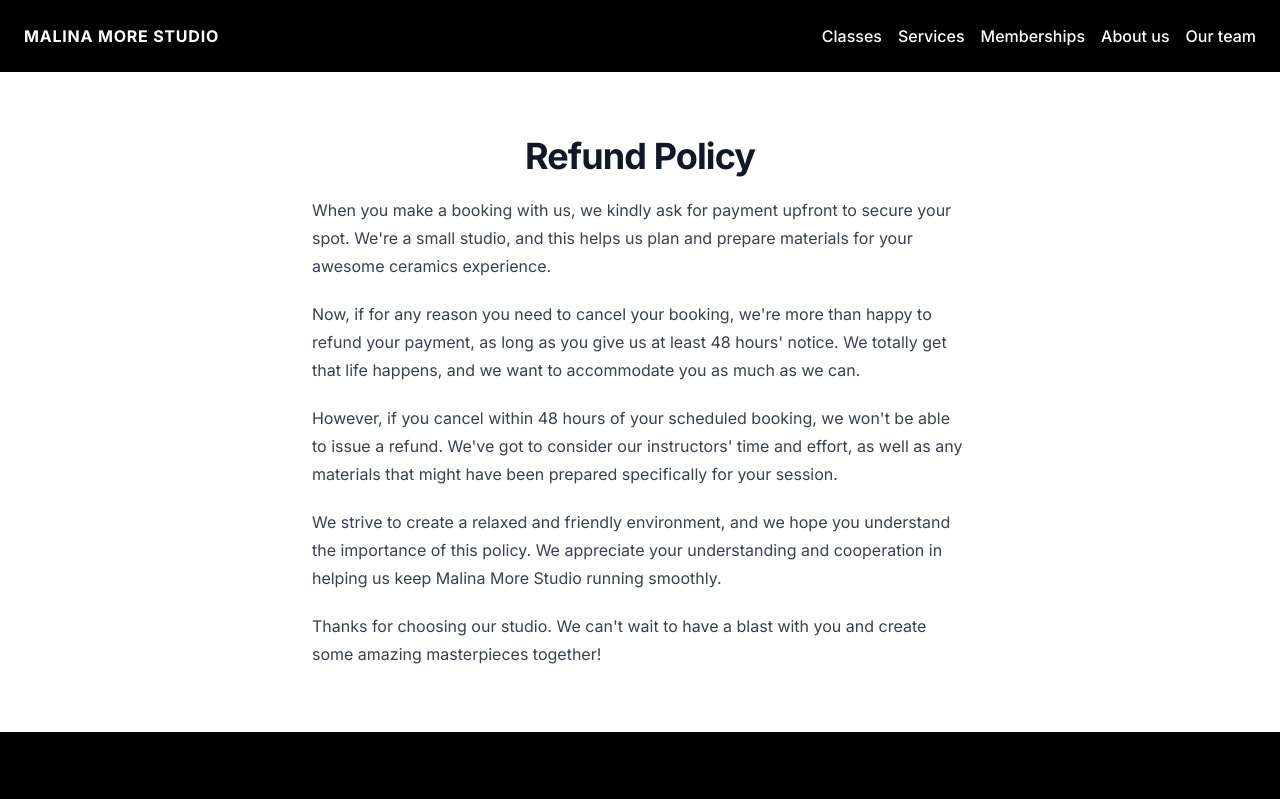
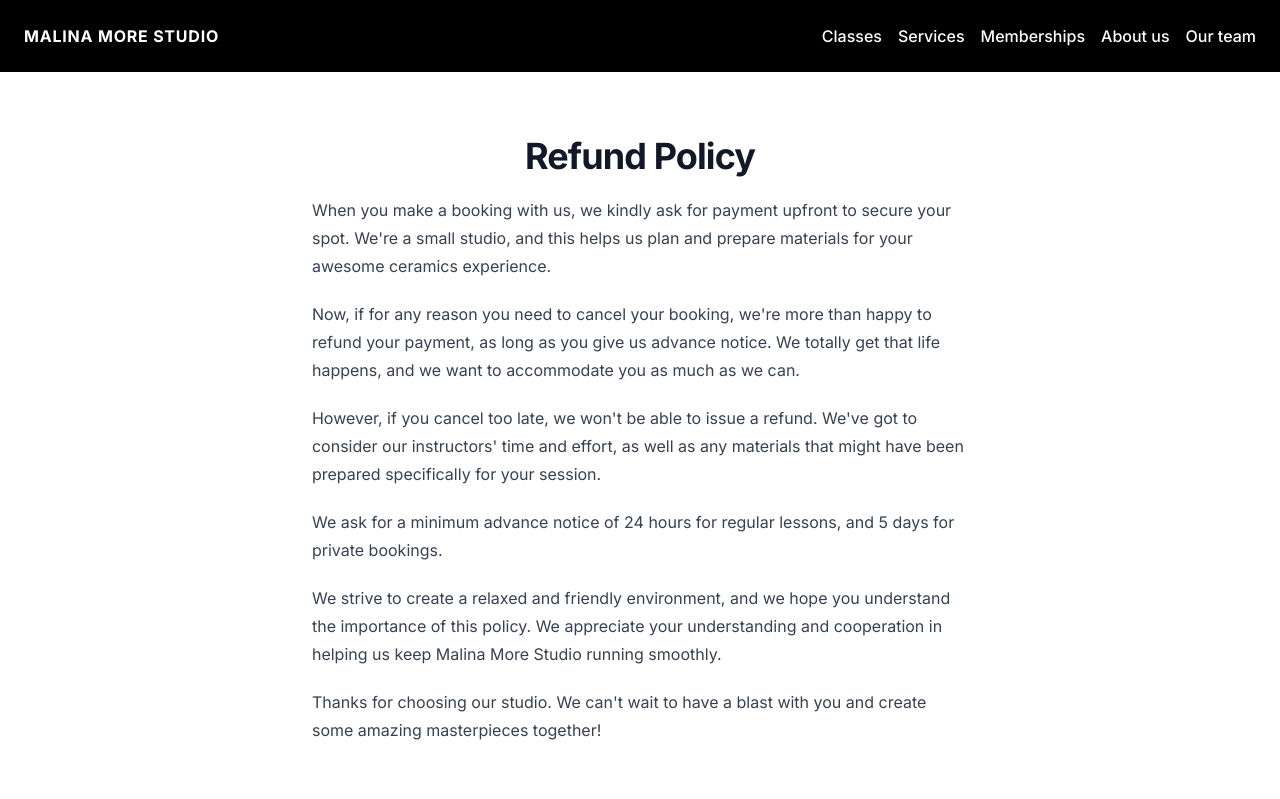
Before and after one commit to jleclanche/malinamore.studio, a Next.js app: page /about/refund-policy in a window 1280 px wide. Shown: the top 799 px of the page. Built offline with nearby package versions, Linux system fonts and the light colour scheme.

Commit message:
Update refund policy

```diff
--- a/app/about/refund-policy/content.mdx
+++ b/app/about/refund-policy/content.mdx
@@ -1,8 +1,10 @@
 When you make a booking with us, we kindly ask for payment upfront to secure your spot. We're a small studio, and this helps us plan and prepare materials for your awesome ceramics experience.
 
-Now, if for any reason you need to cancel your booking, we're more than happy to refund your payment, as long as you give us at least 48 hours' notice. We totally get that life happens, and we want to accommodate you as much as we can.
+Now, if for any reason you need to cancel your booking, we're more than happy to refund your payment, as long as you give us advance notice. We totally get that life happens, and we want to accommodate you as much as we can.
 
-However, if you cancel within 48 hours of your scheduled booking, we won't be able to issue a refund. We've got to consider our instructors' time and effort, as well as any materials that might have been prepared specifically for your session.
+However, if you cancel too late, we won't be able to issue a refund. We've got to consider our instructors' time and effort, as well as any materials that might have been prepared specifically for your session.
+
+We ask for a minimum advance notice of 24 hours for regular lessons, and 5 days for private bookings.
 
 We strive to create a relaxed and friendly environment, and we hope you understand the importance of this policy. We appreciate your understanding and cooperation in helping us keep Malina More Studio running smoothly.
 
```
